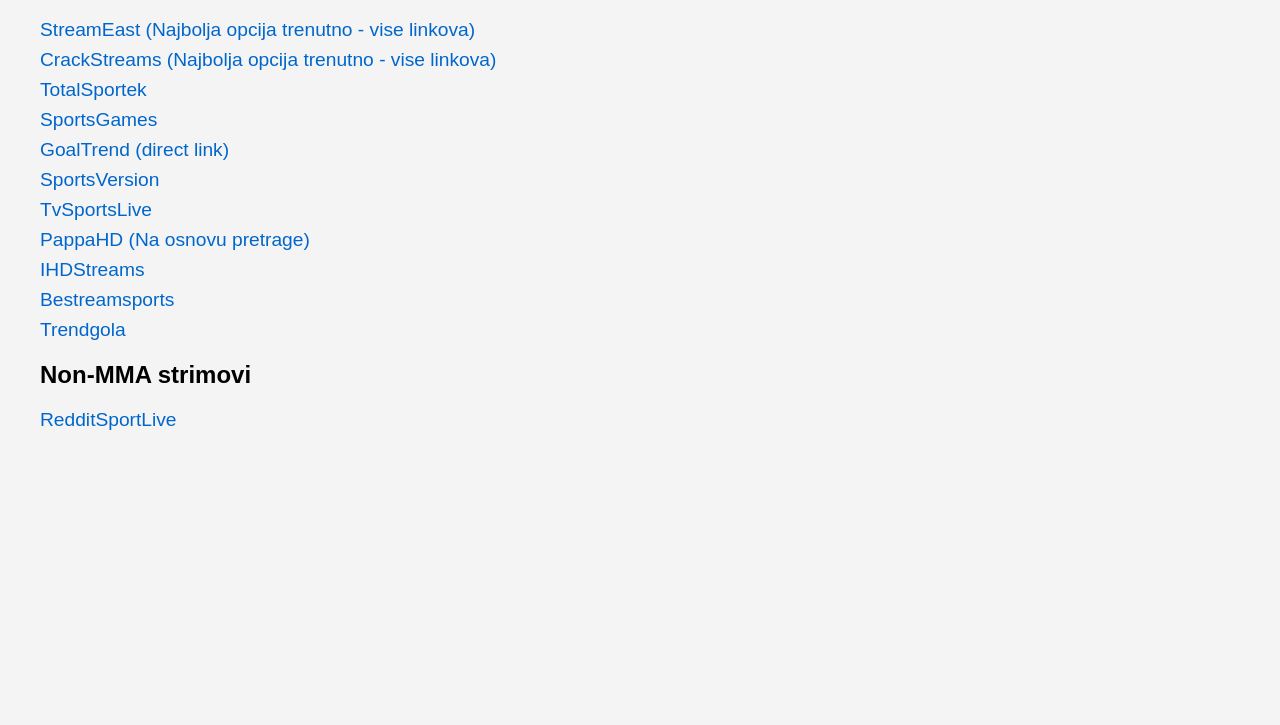
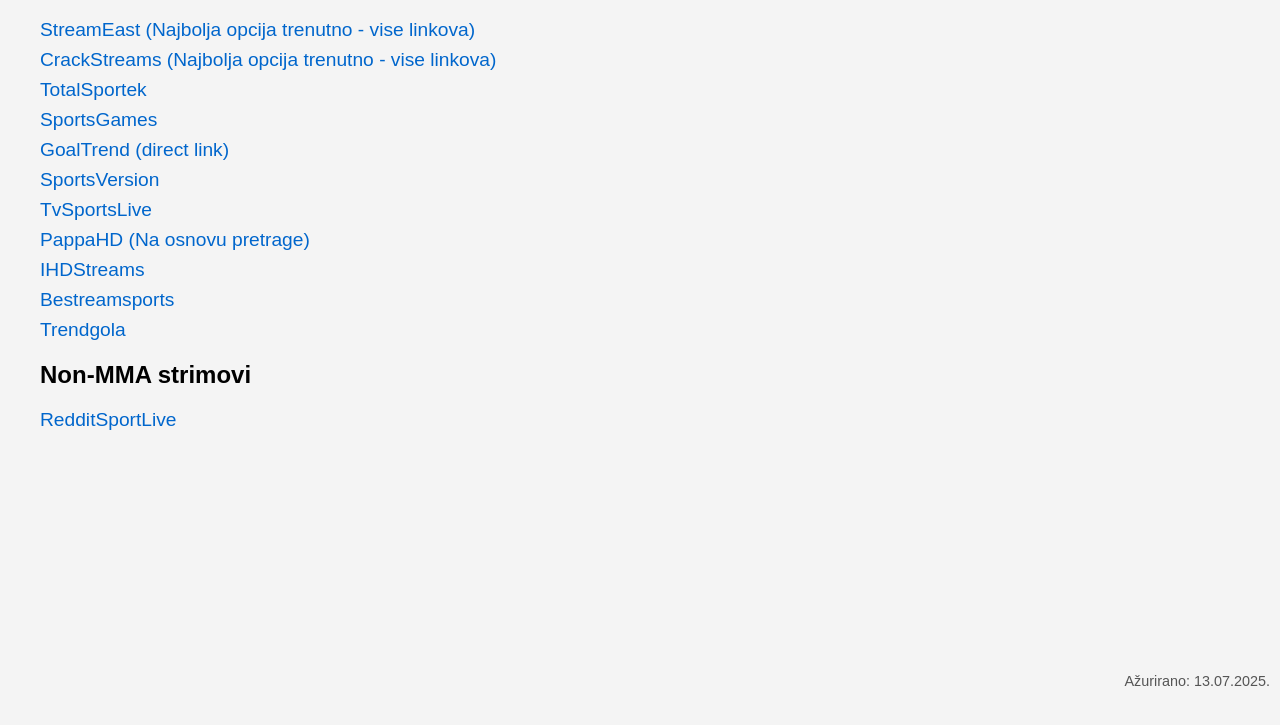
Before and after one commit to AlenkoSarenko/my-links, a plain HTML site: page index.html in a window 1280 px wide. Shown: the part 101-826 px from the top of the page. Before the commit the page ends 800 px from the top, so only its background shows below. Drawn offline with Linux system fonts and the light colour scheme.

Commit message:
Update index.html

```diff
--- a/index.html
+++ b/index.html
@@ -8,6 +8,8 @@
       font-family: sans-serif;
       background: #f4f4f4;
       padding: 2rem;
+      position: relative;
+      min-height: 100vh;
     }
     h1 {
       color: #333;
@@ -27,6 +29,13 @@
     a:hover {
       color: #003366;
     }
+    .updated {
+      position: fixed;
+      bottom: 10px;
+      right: 10px;
+      font-size: 0.9rem;
+      color: #555;
+    }
   </style>
 </head>
 <body>
@@ -44,7 +53,9 @@
     <li><a href="https://bestreamsports.org/p75b/" target="_blank">Bestreamsports</a></li>
     <li><a href="https://trendgola.pro/" target="_blank">Trendgola</a></li>
     <h2>Non-MMA strimovi</h2>
-	<li><a href="https://redditsport.live/" target="_blank"> RedditSportLive</a></li>
+    <li><a href="https://redditsport.live/" target="_blank">RedditSportLive</a></li>
   </ul>
+
+  <div class="updated">Ažurirano: 13.07.2025.</div>
 </body>
 </html>
```
Lines whose indentation alone changed are shown as unchanged.
